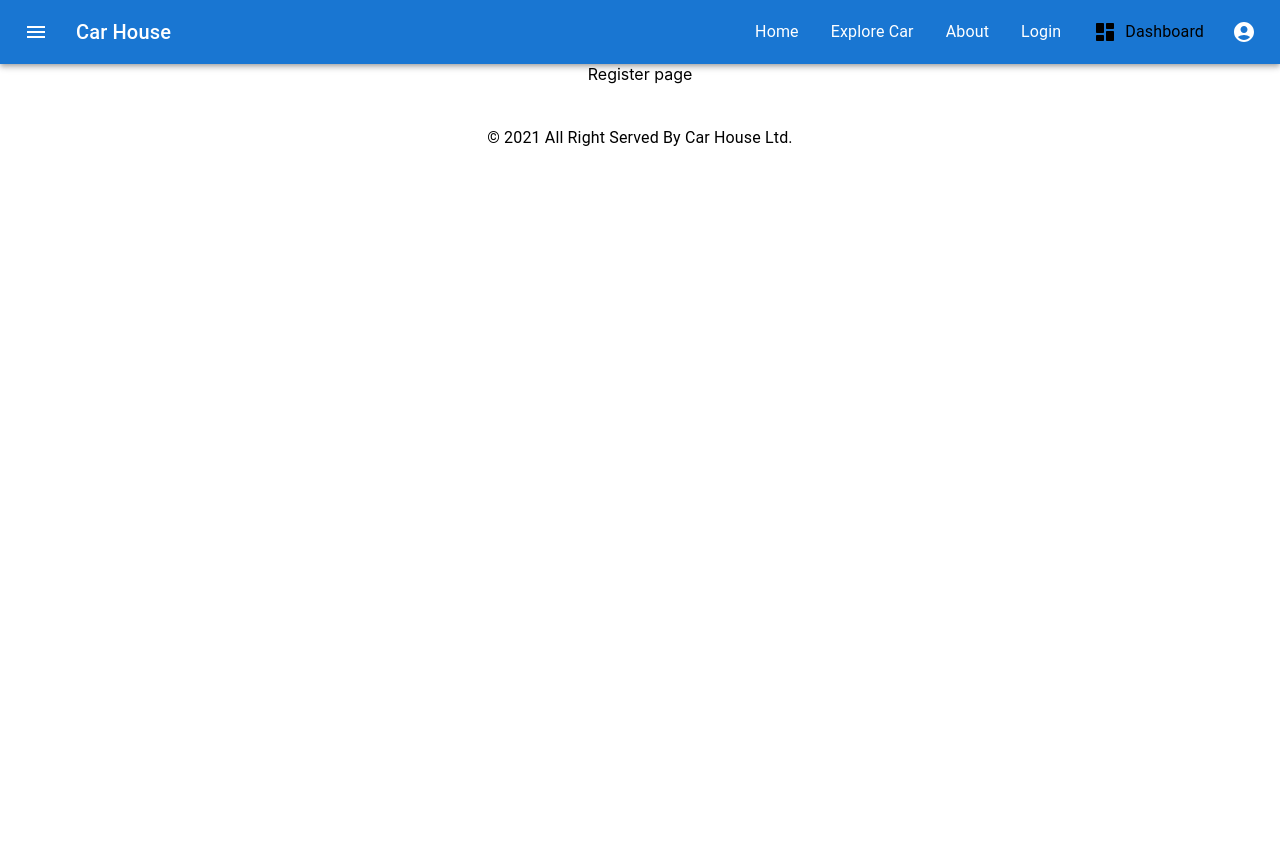
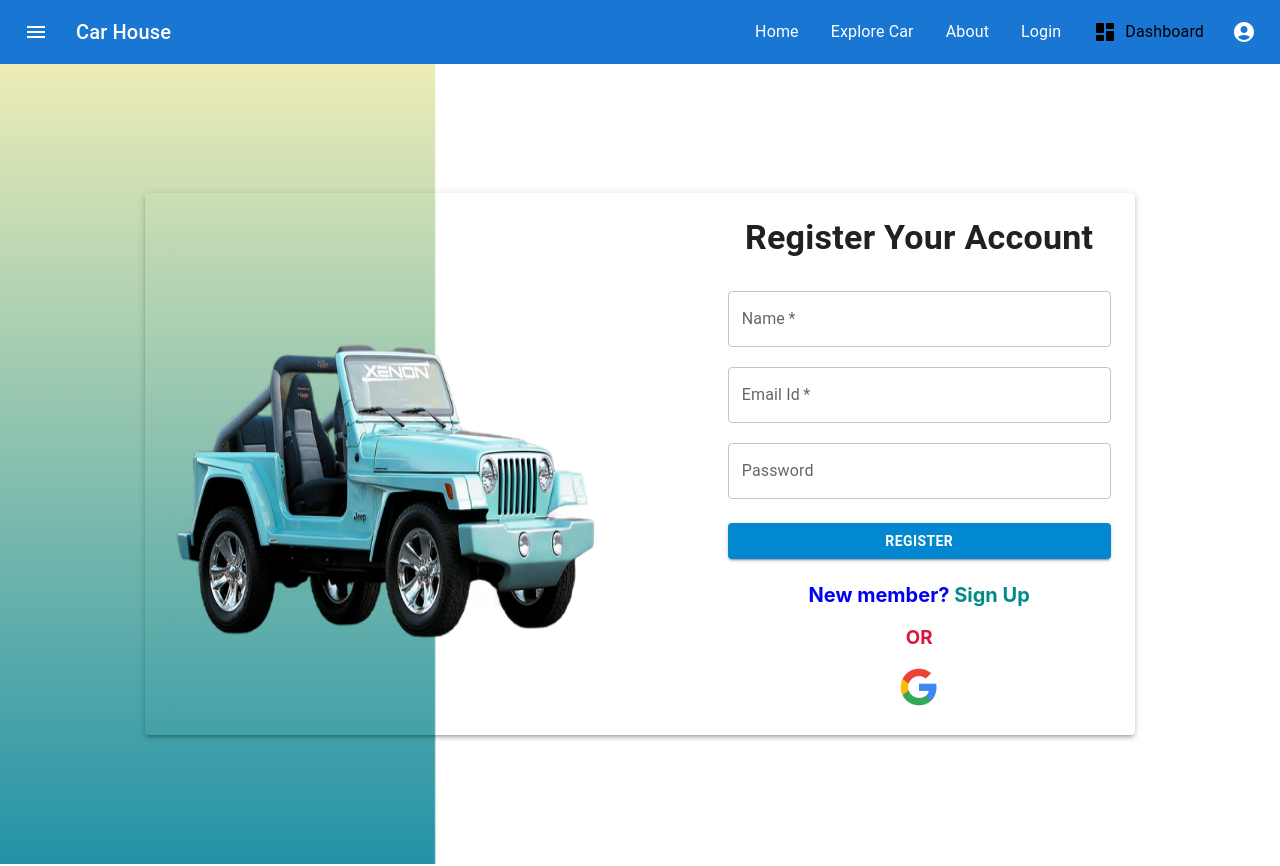
Before and after one commit to mesu-ai/car-house, a React (Create React App) app: page /register in a window 1280 px wide. Shown: the top 866 px of the page. Before the commit the page ends 800 px from the top, so only its background shows below. Built offline with nearby package versions, Linux system fonts and the light colour scheme.

Commit message:
register add

```diff
--- a/src/pages/login/Login.css
+++ b/src/pages/login/Login.css
@@ -1,3 +1,5 @@
-.loginbg{
-    background-image: linear-gradient(rgb(240, 240, 154),rgb(58, 158, 175));
+@import url('https://fonts.googleapis.com/css2?family=Roboto+Condensed&display=swap');
+
+.loginfont{
+    font-family: 'Roboto Condensed', sans-serif;
 }
--- a/src/pages/login/Login.js
+++ b/src/pages/login/Login.js
@@ -1,7 +1,8 @@
+import React from 'react';
+import '../login/Login.css';
+
 import { Button, Container, Grid, Paper, TextField, Typography } from '@mui/material';
-
 import { Box } from '@mui/system';
-import React from 'react';
 import { Link } from 'react-router-dom';
 import cover from '../../images/logincover.png';
 import google from '../../images/google.png';
@@ -9,13 +10,9 @@ import bg from '../../images/loginbg.png';
 
 
 const loginBg={
-     background:`url(${bg})`,
+    background:`url(${bg})`,
     backgroundRepeat:'no-repeat',
-    // backgroundImage: 'linear-gradient(rgb(238, 238, 183),rgb(33, 146, 167))',
-    // backgroundBlendMode:'darken',
-     height:'100vh',
-
-
+    height:'100vh',
     backgroundPosition: 'center',
     backgroundSize: 'cover',
     // paddingBottom:'80px'
@@ -35,12 +32,12 @@ const Login = () => {
             <Grid container spacing={2}>
 
 
-                <Grid item xs={12} md={7} sx={{}}>
-                    <img width="80%" src={cover} alt="Login Car Cover" />
+                <Grid  item xs={12} sm={6} md={7} sx={{ display: { xs: 'none',sm:'flex', md: 'flex' } }}>
+                    <img  width="80%" src={cover} alt="Login Car Cover" />
 
                 </Grid>
-                <Grid item xs={12} md={5}>
-                <Typography sx={{fontWeight:'bold',mb:4}} variant="h4" gutterBottom component="div">
+                <Grid item xs={12} sm={6} md={5}>
+                <Typography className="loginfont" sx={{fontWeight:'bold',mb:4}} variant="h4" gutterBottom component="div">
                 Login Your Account
                </Typography>
 
--- a/src/pages/login/register/Register.js
+++ b/src/pages/login/register/Register.js
@@ -1,11 +1,98 @@
 import React from 'react';
+import '../Login.css';
+
+import { Button, Container, Grid, Paper, TextField, Typography } from '@mui/material';
+import { Box } from '@mui/system';
+import { Link } from 'react-router-dom';
+import cover from '../../../images/logincover.png';
+import google from '../../../images/google.png';
+import bg from '../../../images/loginbg.png';
+
+
+const loginBg={
+    background:`url(${bg})`,
+    backgroundRepeat:'no-repeat',
+    height:'100vh',
+    backgroundPosition: 'center',
+    backgroundSize: 'cover',
+    // paddingBottom:'80px'
+
+}
 
 const Register = () => {
+
+    const submitHandler=(e)=>{
+
+    }
     return (
-        <div>
-            Register page
+        <Box style={loginBg} sx={{ flexGrow: 1,}}>
+            <Container sx={{display:'flex',justifyContent:'center',alignItems:'center',height:'100vh'}} >
+            <Paper elevation={3} sx={{display:'flex',justifyContent:'center',alignItems:'center',p:3,backgroundColor:'rgba(255, 255, 255, 0)'}}>
 
-        </div>
+            <Grid container spacing={2}>
+
+
+                <Grid  item xs={12} sm={6} md={7} sx={{ display: { xs: 'none',sm:'flex', md: 'flex' } }}>
+                    <img  width="80%" src={cover} alt="Login Car Cover" />
+
+                </Grid>
+                <Grid item xs={12} sm={6} md={5}>
+                <Typography className="loginfont" sx={{fontWeight:'bold',mb:4}} variant="h4" gutterBottom component="div">
+                Register Your Account
+               </Typography>
+
+               <form  style={{}} onSubmit={submitHandler}>
+
+               <TextField
+               fullWidth
+                required
+                sx={{display:'flex', flexDirection:'column' ,justifyContent:'center',alignItems:'center'}}
+                id="outlined-required"
+                label="Name"
+                type="text"
+                /> <br />
+
+               <TextField
+               fullWidth
+                required
+                sx={{display:'flex', flexDirection:'column' ,justifyContent:'center',alignItems:'center'}}
+                id="outlined-required"
+                label="Email Id"
+                type="email"
+                /> <br />
+
+                <TextField
+                fullWidth
+
+                id="outlined-password-input"
+                label="Password"
+                type="password"
+
+                /> <br />
+
+                <Button  fullWidth type="submit" sx={{backgroundColor:'info.main',mt:3,fontWeight:'bold'}} variant="contained">Register</Button>
+
+
+               </form>
+
+                <Link style={{textDecoration:'none'}} to="/register">
+               <Typography sx={{mt:3,fontWeight:'bold',fontSize:20}} variant="p" display="block" gutterBottom>
+                New member? <span style={{color:'darkcyan'}}>Sign Up</span>
+                </Typography>
+                </Link>
+
+                <h3 style={{color:'crimson'}}>OR</h3>
+                <img src={google} alt="" height="" width="40px"></img>
+
+
+
+                </Grid>
+
+
+            </Grid>
+            </Paper>
+            </Container>
+        </Box>
     );
 };
 
```
